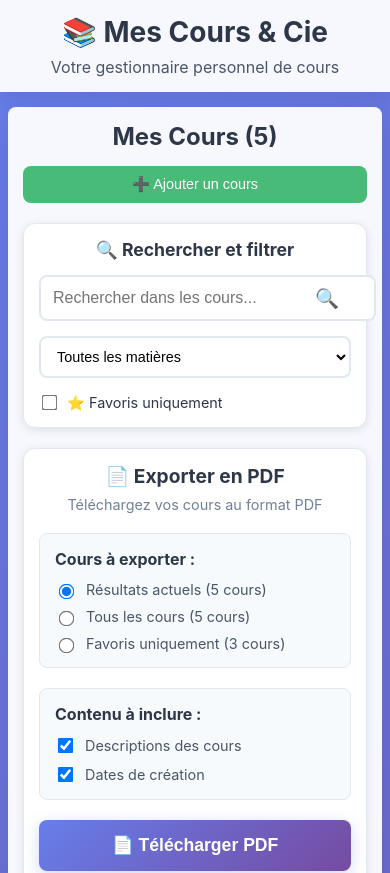
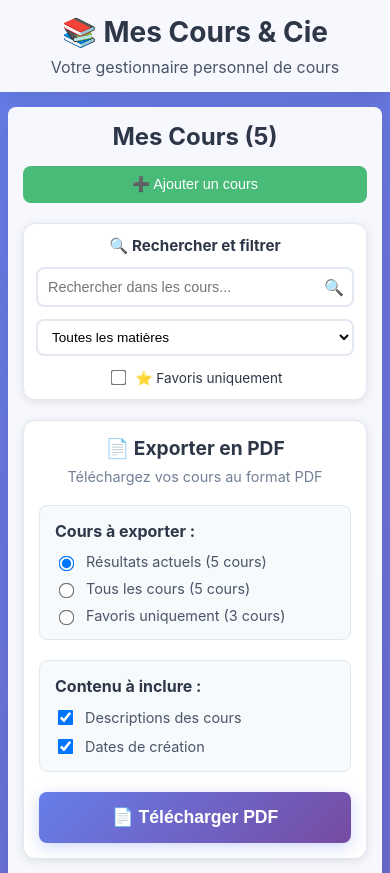
Before and after one commit to Poca23/Mes-Cours-Cie, a React (Create React App) app: page / in a window 390 px wide. Shown: the top 873 px of the page. Built offline with nearby package versions, Linux system fonts and the light colour scheme.

Commit message:
Amélioration de la réactivité de la barre de recherche avec des ajustements de styles pour différents appareils

```diff
--- a/src/components/SearchBar.css
+++ b/src/components/SearchBar.css
@@ -30,6 +30,7 @@
   font-size: 0.875rem;
   cursor: pointer;
   transition: all 0.2s ease;
+  flex-shrink: 0;
 }
 
 .btn-clear-filters:hover {
@@ -44,15 +45,17 @@
 
 .search-input-group {
   position: relative;
+  width: 100%;
 }
 
 .search-input {
-  width: 90%;
+  width: 100%;
   padding: 12px 40px 12px 12px;
   border: 2px solid #e2e8f0;
   border-radius: 8px;
   font-size: 1rem;
   transition: all 0.3s ease;
+  box-sizing: border-box;
 }
 
 .search-input:focus {
@@ -68,6 +71,7 @@
   transform: translateY(-50%);
   color: #718096;
   font-size: 1.2rem;
+  pointer-events: none;
 }
 
 .filter-controls {
@@ -85,6 +89,7 @@
   background: white;
   cursor: pointer;
   transition: all 0.3s ease;
+  box-sizing: border-box;
 }
 
 .subject-filter:focus {
@@ -102,6 +107,7 @@
   color: #2d3748;
   -webkit-user-select: none;
   user-select: none;
+  white-space: nowrap;
 }
 
 .favorites-filter input[type="checkbox"] {
@@ -156,7 +162,11 @@
   background: #81e6d9;
 }
 
-/* Responsive */
+/* =========================
+   RESPONSIVE DESIGN CORRIGÉ
+   ========================= */
+
+/* Tablette */
 @media (max-width: 768px) {
   .search-bar {
     padding: 15px;
@@ -168,13 +178,27 @@
     text-align: center;
   }
 
+  .search-bar-header h3 {
+    font-size: 1rem;
+  }
+
+  .btn-clear-filters {
+    width: 100%;
+    padding: 8px 12px;
+  }
+
   .filter-controls {
     flex-direction: column;
     align-items: stretch;
+    gap: 12px;
   }
 
   .subject-filter {
     width: 100%;
+  }
+
+  .favorites-filter {
+    justify-content: center;
   }
 
   .active-filters {
@@ -182,3 +206,98 @@
     align-items: flex-start;
   }
 }
+
+/* Mobile */
+@media (max-width: 480px) {
+  .search-bar {
+    padding: 12px;
+    margin-bottom: 15px;
+  }
+
+  .search-bar-header {
+    margin-bottom: 12px;
+  }
+
+  .search-bar-header h3 {
+    font-size: 0.95rem;
+  }
+
+  .btn-clear-filters {
+    font-size: 0.8rem;
+    padding: 6px 10px;
+  }
+
+  .search-controls {
+    gap: 12px;
+  }
+
+  .search-input {
+    padding: 10px 35px 10px 10px;
+    font-size: 0.9rem;
+  }
+
+  .search-icon {
+    right: 10px;
+    font-size: 1rem;
+  }
+
+  .subject-filter {
+    padding: 8px 10px;
+    font-size: 0.85rem;
+  }
+
+  .favorites-filter {
+    font-size: 0.85rem;
+  }
+
+  .filter-tag {
+    font-size: 0.8rem;
+    padding: 3px 6px;
+  }
+
+  .active-filters {
+    margin-top: 12px;
+    padding-top: 12px;
+    gap: 6px;
+  }
+}
+
+/* Très petit mobile */
+@media (max-width: 360px) {
+  .search-bar {
+    padding: 10px;
+  }
+
+  .search-bar-header h3 {
+    font-size: 0.9rem;
+  }
+
+  .btn-clear-filters {
+    font-size: 0.75rem;
+    padding: 5px 8px;
+  }
+
+  .search-input {
+    padding: 8px 30px 8px 8px;
+    font-size: 0.85rem;
+  }
+
+  .search-icon {
+    right: 8px;
+    font-size: 0.9rem;
+  }
+
+  .subject-filter {
+    padding: 6px 8px;
+    font-size: 0.8rem;
+  }
+
+  .favorites-filter {
+    font-size: 0.8rem;
+  }
+
+  .filter-tag {
+    font-size: 0.75rem;
+    padding: 2px 4px;
+  }
+}
```
